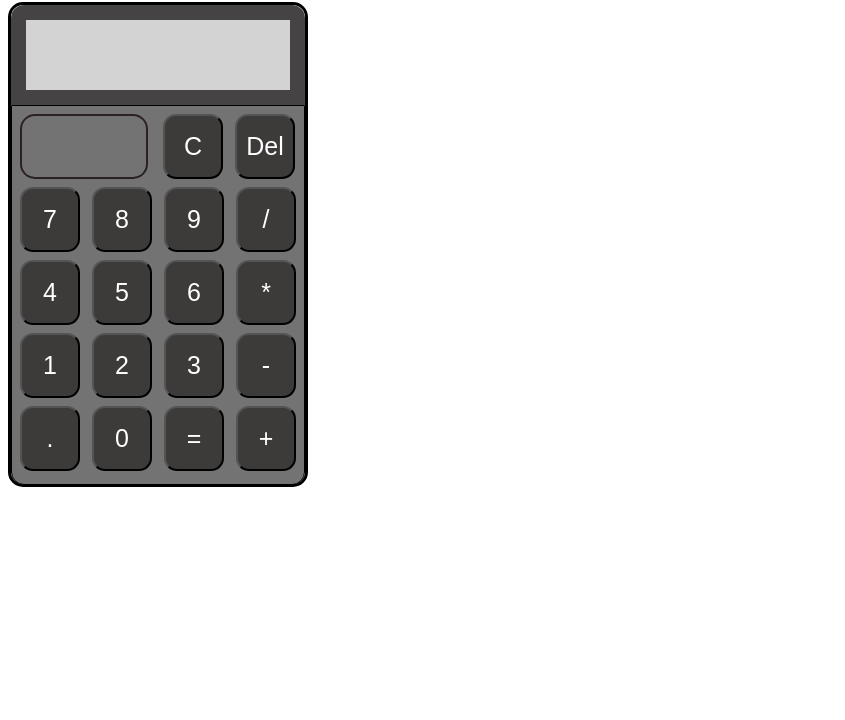
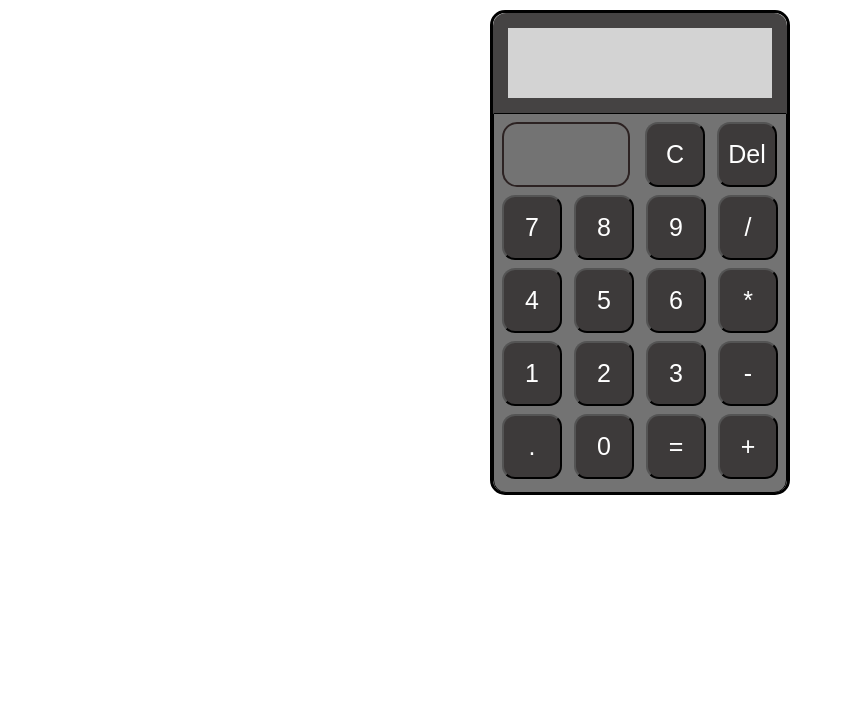
Before and after one commit to Yidnekachew-SK/Calculator, a plain HTML site: page index.html in a window 1280 px wide. Shown: the part 80-800 px from the top of the page, without its empty margins (0-845 px from the left). Drawn offline with Linux system fonts and the light colour scheme.

Commit message:
Update styles.css
Adjust the calculator to be on center of the page with flex

```diff
--- a/styles.css
+++ b/styles.css
@@ -1,5 +1,12 @@
 *{
 	box-sizing: border-box;
+}
+
+body{
+	display: flex;
+	flex-direction: column;
+	justify-content: flex-start;
+	align-items: center;
 }
 
 h1{
```
